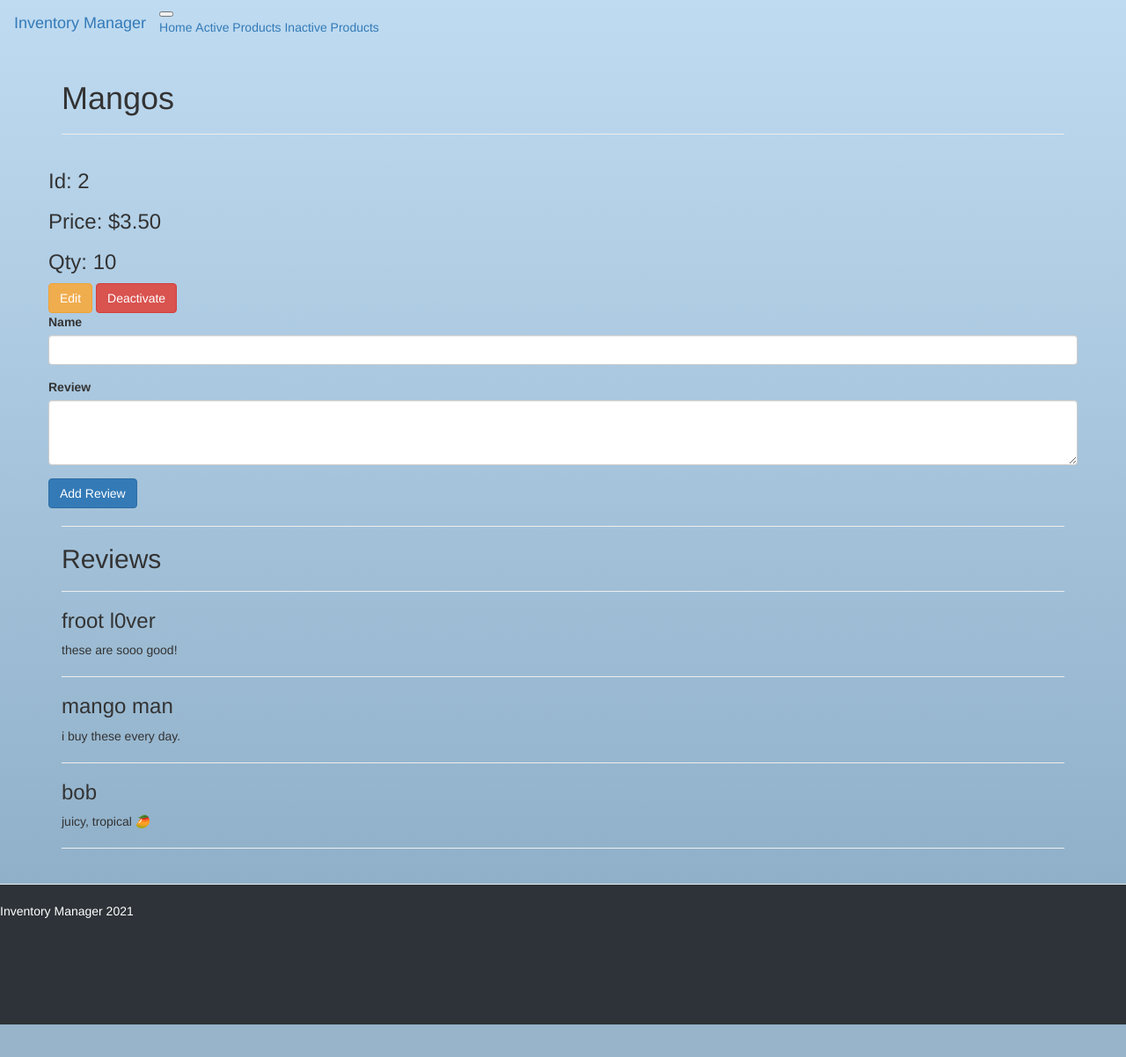
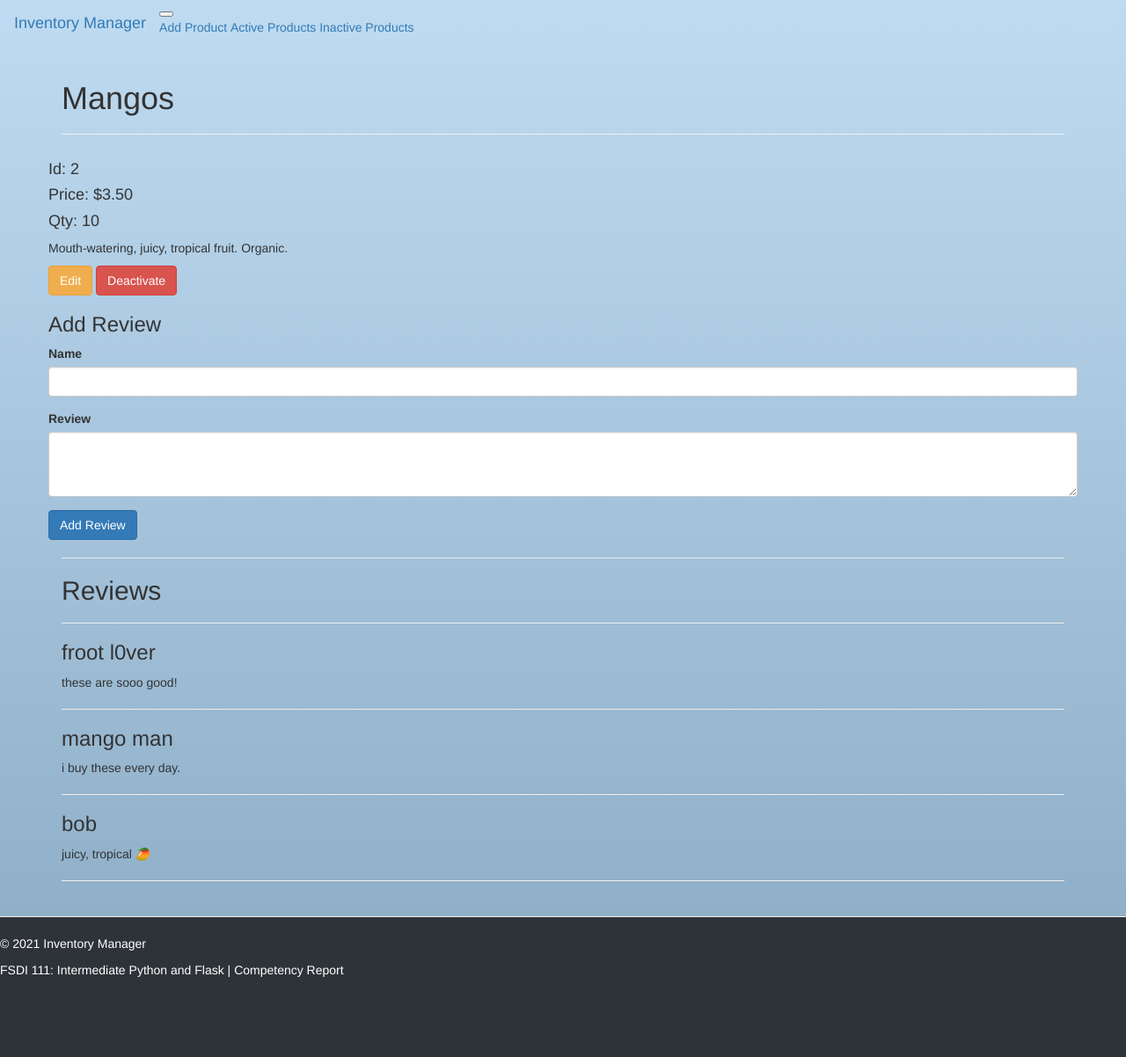
Before and after one commit to gen8787/FSDI-111-Inventory-Manager, a Flask app: page /product/2 in a window 1280 px wide. Shown: the whole page at 88% size. Before the commit the page ends 1165 px from the top, so only its background shows below. Run offline with Flask 2, Linux system fonts and the light colour scheme; data comes from the database, SQL or seed files in the repository; both versions use the stored data as it was after the commit; some libraries are stand-ins or nearby versions.

Commit message:
project complete

```diff
--- a/inventory_manager/app/database/__init__.py
+++ b/inventory_manager/app/database/__init__.py
@@ -60,8 +60,8 @@ def get_reviews(product_id):
     return results
 
 
-# ---- U P D A T E   U S E R
-def update_product(product_id, values: dict):
+# ---- U P D A T E   P R O D U C T
+def update_one_product(product_id, values: dict):
     value_string = ",".join("%s=\"%s\"" % (key, val) for key, val in values.items())
     query = """UPDATE product SET %s WHERE id=?""" % value_string
     cursor = get_db()
--- a/inventory_manager/app/routes.py
+++ b/inventory_manager/app/routes.py
@@ -56,18 +56,26 @@ def one_product(product_id):
 
 
 # ---- E D I T   P R O D U C T
-@app.route("/product/<product_id>/edit", methods=["PUT"])
+@app.route("/product/<product_id>/edit")
 def edit_product(product_id):
-    data = request.json
-    out = update_product(product_id, data)
-    return {"ok": out, "message": "Updated"}
+    one_product = get_one_product(product_id)
+    return render_template("edit_product.html", one_product = one_product)
+
+
+# ---- U P D A T E   P R O D U C T
+@app.route("/product/<product_id>/update", methods=["POST"])
+def update_product(product_id):
+    data = request.form
+    updated_product = update_one_product(product_id, data)
+    return redirect("/products")
 
 
 # ---- D E L E T E   P R O D U C T
 @app.route("/product/<product_id>/remove", methods=["GET"])
 def remove_product(product_id):
     out = delete_product(product_id)
-    return redirect("/products")
+    product_id = 1
+    return redirect(f"/products")
 
 
 # ---- I N A C T I V E   P R O D U C T S
@@ -81,7 +89,7 @@ def inactive_products():
 @app.route("/product/<product_id>/activate")
 def activate_product(product_id):
     out = set_is_active(product_id)
-    return redirect("/products/inactive")
+    return redirect(f"/products/inactive")
 
 
 # ---- P A G E   N O T   F O U N D
--- a/inventory_manager/app/static/js/script.js
+++ b/inventory_manager/app/static/js/script.js
@@ -1,4 +1,39 @@
-function buttonClick() {
-    console.log("CLICK");
+function deactivate(product_id) {
+    $.ajax({
+        url: `/product/${product_id}/remove`,
+        type: 'GET',
+        data: { product_id: product_id },
+        success: res => {
+            console.log("deactivated");
+            location.reload();
+        },
+        error: err => console.log(err)
+    });
+}
 
+
+function activate(product_id) {
+    $.ajax({
+        url: `/product/${product_id}/activate`,
+        type: 'GET',
+        data: { product_id: product_id },
+        success: res => {
+            console.log("activated");
+            location.reload();
+        },
+        error: err => console.log(err)
+    });
 }
+
+
+editProduct = product_id => window.location.href = `/product/${product_id}/edit`;
+
+
+function init() {
+    console.log("Document ready.");
+
+    // E V E N T   L I S T E N E R S
+    // $("#btn-edit").click(editProduct)
+}
+
+window.onload = init;
--- a/inventory_manager/app/templates/base.html
+++ b/inventory_manager/app/templates/base.html
@@ -14,7 +14,7 @@
         </button>
         <div class="collapse navbar-collapse" id="navbarNavAltMarkup">
             <div class="navbar-nav">
-                <a class="nav-link active" href="{{ url_for('index') }}">Home <span class="sr-only">(current)</span></a>
+                <a class="nav-link active" href="{{ url_for('index') }}">Add Product <span class="sr-only">(current)</span></a>
                 <a class="nav-link" href="{{ url_for('all_products') }}">Active Products</a>
                 <a class="nav-link" href="{{ url_for('inactive_products') }}">Inactive Products</a>
             </div>
@@ -27,7 +27,8 @@
     {% block footer %}
         <footer class="pl-3">
             <hr>
-            <p>Inventory Manager 2021</p>
+            <p>&#169 2021 Inventory Manager</p>
+            <p>FSDI 111: Intermediate Python and Flask | Competency Report</p>
         </footer>
     {% endblock footer %}
 
--- a/inventory_manager/app/templates/inactive.html
+++ b/inventory_manager/app/templates/inactive.html
@@ -5,7 +5,7 @@
     <div class="container">
         <h1 class="mb-3">Inactive Products</h1>
 
-        <div class="border rounded border-dark w-50 mx-1">
+        <div class="border rounded border-dark w-75 mx-1">
             <table class="table table-bordered table-hover">
                 <thead>
                     <tr>
--- a/inventory_manager/app/templates/one_product.html
+++ b/inventory_manager/app/templates/one_product.html
@@ -6,21 +6,23 @@
         <h1 class="mb-3">{{ one_product[0][1] }}</h1>
         <hr>
         <div class="row">
-            <div class="col-4">
-                <h3>Id: {{ one_product[0][0] }}</h3>
-                <h3>Price: {{ "$%.2f"|format(one_product[0][2]) }}</h3>
-                <h3>Qty: {{ one_product[0][3] }}</h3>
-                <button class="mt-5 mr-1 btn btn-warning" onClick="buttonClick()">Edit</button>
+            <div class="col-5 border border-primary rounded p-3">
+                <h4>Id: {{ one_product[0][0] }}</h4>
+                <h4>Price: {{ "$%.2f"|format(one_product[0][2]) }}</h4>
+                <h4 class="mb-5">Qty: {{ one_product[0][3] }}</h4>
+                <p>{{ one_product[0][4] }}</p>
+                <button id="btn-edit" class="mt-5 mr-1 btn btn-warning" onclick="editProduct('{{one_product[0][0]}}')">Edit</button>
 
                 {% if one_product[0][6] == 1 or one_product[0][6] == "True" %}
-                <button class="mt-5 btn btn-danger" onClick="buttonClick()">Deactivate</button>
+                <button class="mt-5 btn btn-danger" onclick="deactivate('{{one_product[0][0]}}')">Deactivate</button>
                 {% endif %}
                 {% if one_product[0][6] == 0 or one_product[0][6] == "False" %}
-                <button class="mt-5 btn btn-success" onClick="buttonClick()">Activate</button>
+                <button class="mt-5 btn btn-success" onclick="activate('{{one_product[0][0]}}')">Activate</button>
                 {% endif %}
             </div>
 
-            <div class="col-8">
+            <div class="col-7">
+                <h3>Add Review</h3>
                 <form class="" action="/review/{{one_product[0][0]}}/add" method="post">
 
                     <div class="form-group">
```
Also changed, not shown: inventory_manager/app/templates/all_products.html (+6 -2 lines), inventory_manager/app/templates/edit_product.html (added, +46 -0 lines), README.md, inventory_manager/app/static/img/app1.png (added), inventory_manager/app/static/img/app2.png (added), inventory_manager/inventory_manager.db.
